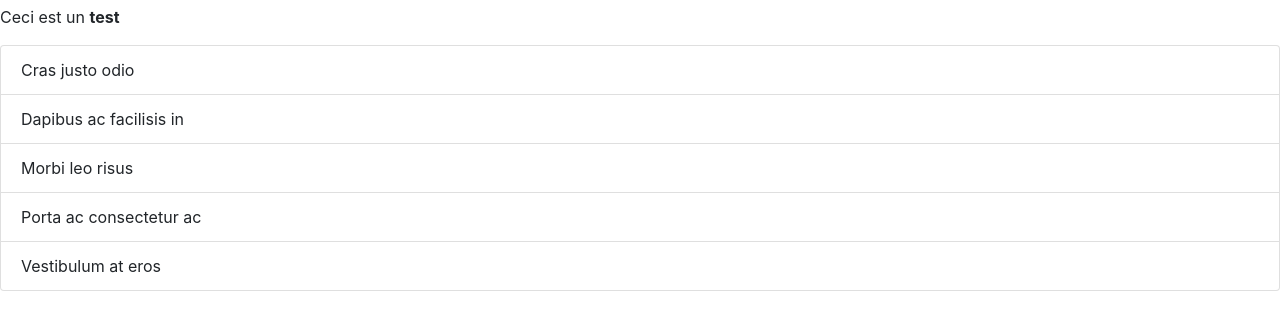
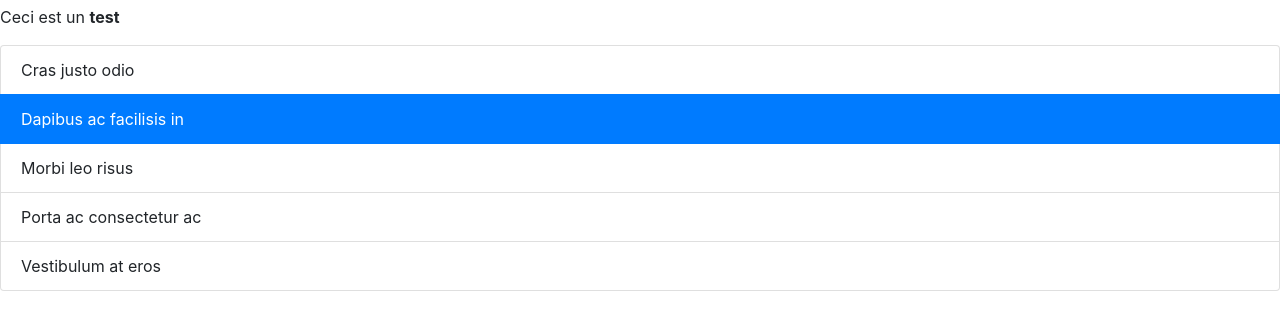
Before and after one commit to 0xS3GFAULT/0xS3GFAULT.github.io, a plain HTML site: page index.html in a window 1280 px wide. Shown: the part 51-380 px from the top of the page. Drawn offline with nearby package versions, Linux system fonts and the light colour scheme.

Commit message:
Update index.html

```diff
--- a/index.html
+++ b/index.html
@@ -4,7 +4,7 @@
 <body>
   <ul class="list-group">
   <li class="list-group-item">Cras justo odio</li>
-  <li class="list-group-item">Dapibus ac facilisis in</li>
+  <li class="list-group-item active">Dapibus ac facilisis in</li>
   <li class="list-group-item">Morbi leo risus</li>
   <li class="list-group-item">Porta ac consectetur ac</li>
   <li class="list-group-item">Vestibulum at eros</li>
```
